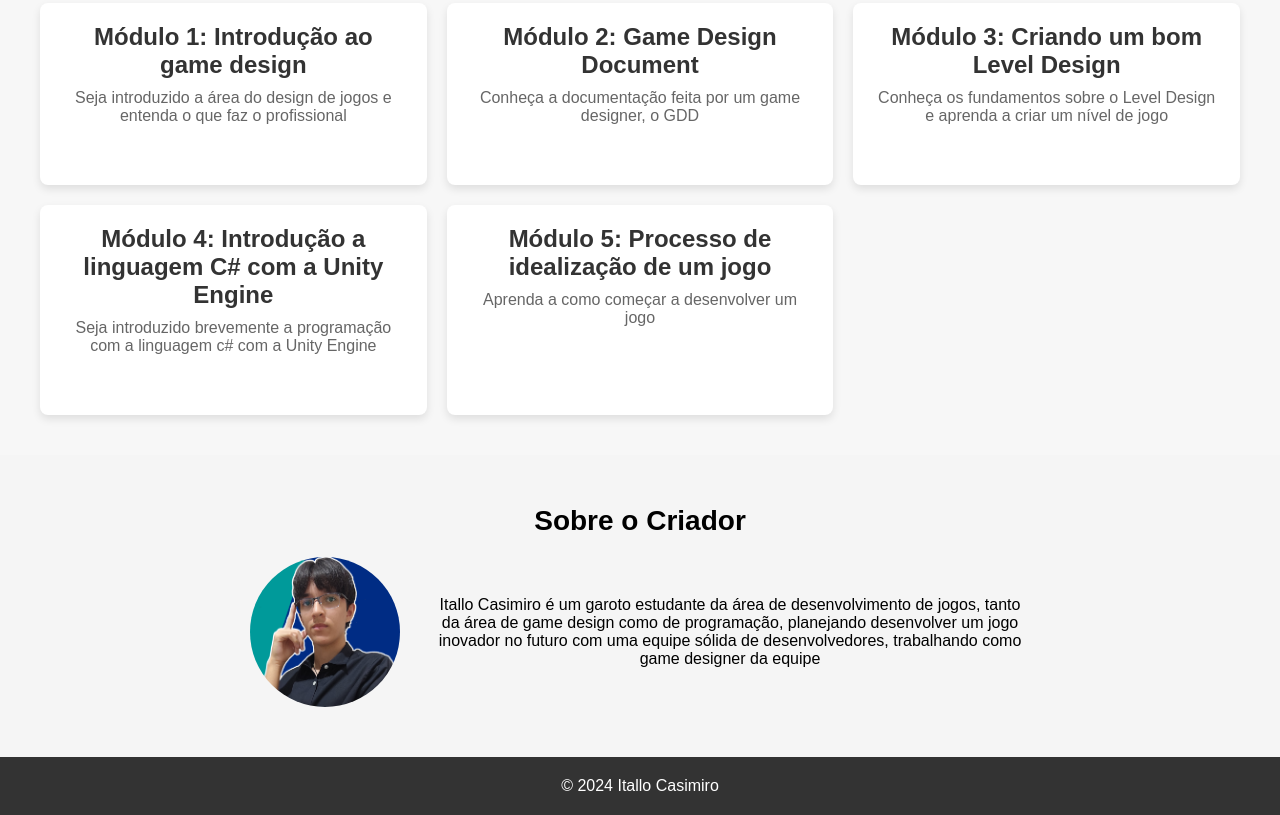
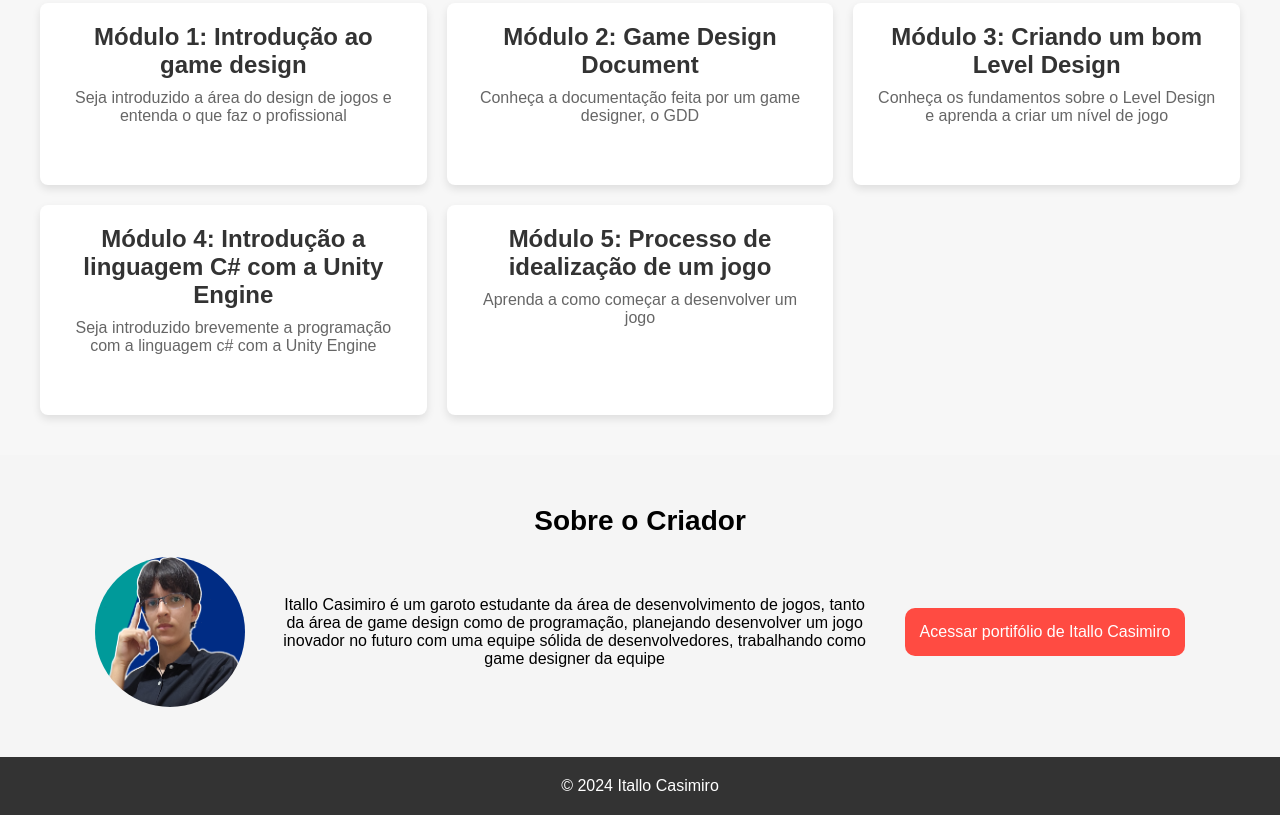
Before and after one commit to ItalloCasimiro/Game-Design-eBook, a plain HTML site: page index.html in a window 1280 px wide. Shown: the part 1325-2140 px from the top of the page. Drawn offline with Linux system fonts and the light colour scheme.

Commit message:
botão para acessar meu portifólio

```diff
--- a/index.html
+++ b/index.html
@@ -78,6 +78,7 @@
                         inovador no futuro com uma equipe sólida de desenvolvedores,
                         trabalhando como game designer da equipe</p>
                 </div>
+                <a href="https://itallocasimiro.github.io/Portifolio"><button id="portifolio-b">Acessar portifólio de Itallo Casimiro</button></a>
             </div>
         </div>
     </section>
--- a/styles.css
+++ b/styles.css
@@ -195,6 +195,21 @@ a{
     text-align: center;
 }
 
+#portifolio-b{
+    padding: 15px;
+    font-size: 1em;
+    border: none;
+    background-color: #ff4b42;
+    color: white;
+    border-radius: 10px;
+    transition: transform 0.3s ease-in-out, box-shadow 0.3s ease-in-out;
+}
+
+#portifolio-b:hover{
+    transform: scale(1.05);
+    box-shadow: 0 8px 16px rgba(0, 0, 0, 0.2);
+}
+
 /* Estilo do footer */
 .footer {
     text-align: center;
```
